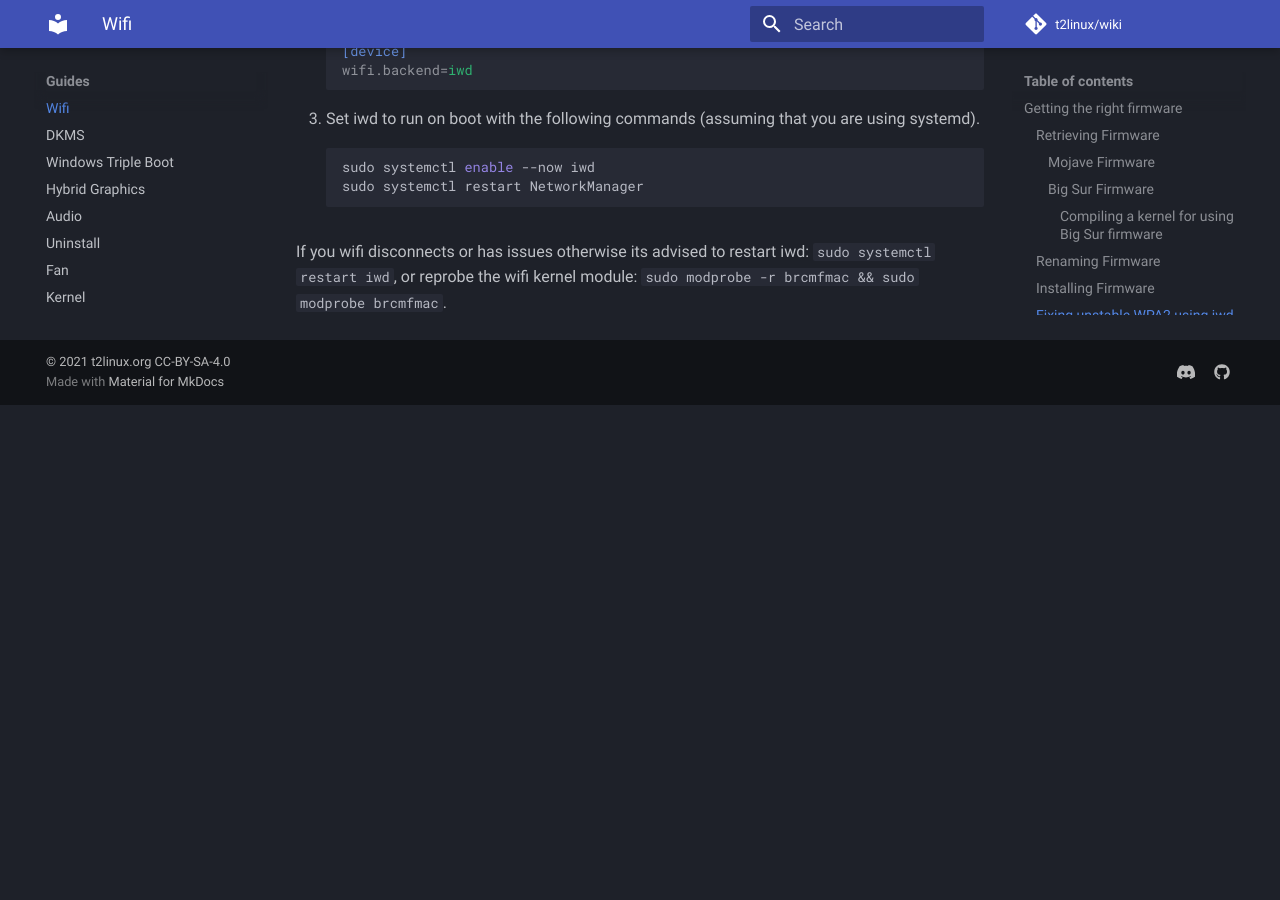
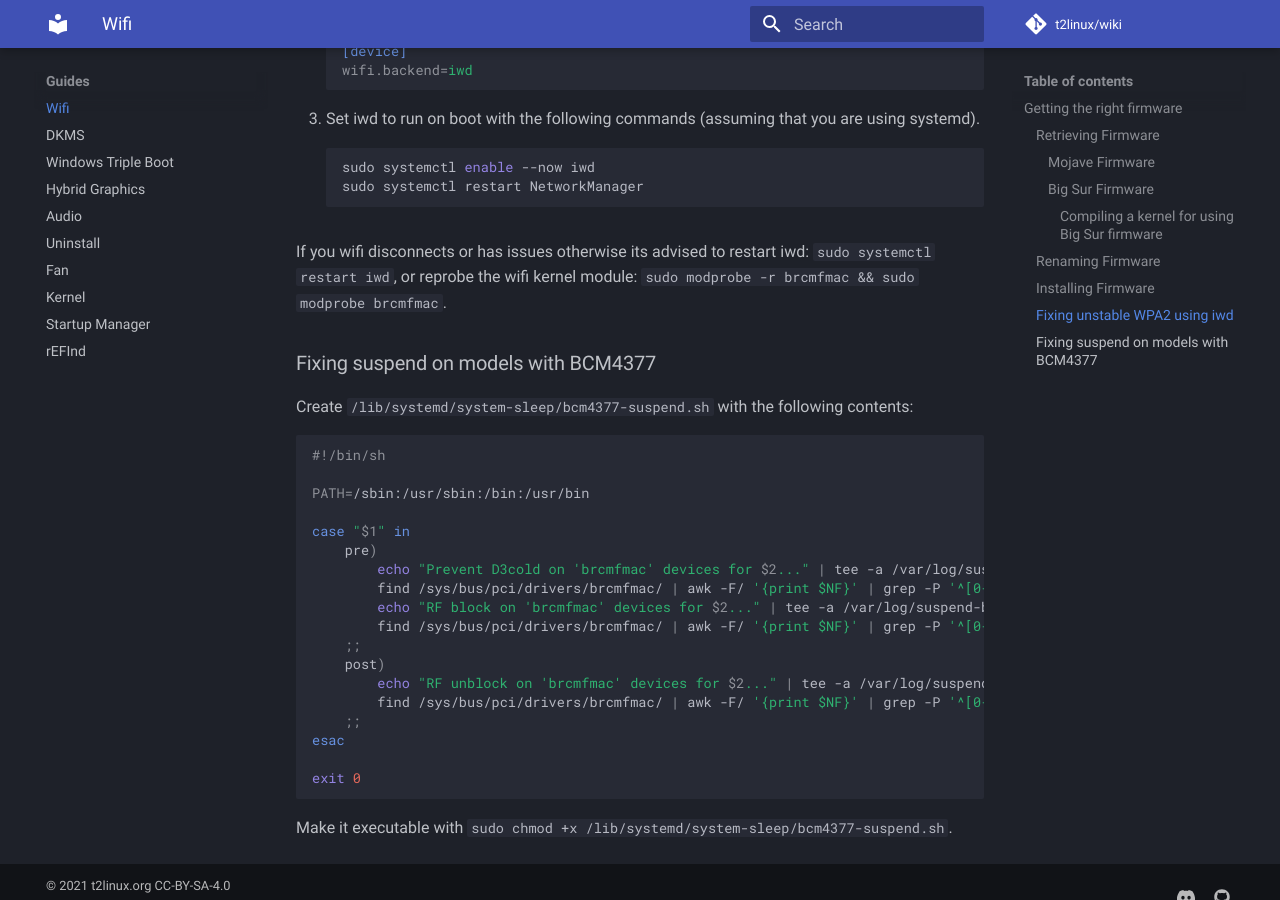
Before and after one commit to t2linux/wiki, an MkDocs documentation site: the page built from docs/guides/wifi.md, in a window 1280 px wide and 900 px high, scrolled down 4110 px. Built offline with MkDocs 1.6.1 and Material for MkDocs 9.7.7, drawn with Linux system fonts in a browser that asks for light colours; comment, search, counter and statistics services are not loaded; before the commit the page ends 4515 px from its top, so only the background shows below that.

Commit message:
wifi: fix for suspend with bcm4377
Thanks to Tremendous Sasquath for this fix. Fixing suspend also needs a kernel patch so this branch shouldn't be merged until that makes its way into jamlam's repo.

````diff
--- a/docs/guides/wifi.md
+++ b/docs/guides/wifi.md
@@ -140,3 +140,30 @@ Instructions in this section might be different for the distribution that you ar
     ```
 
 If you wifi disconnects or has issues otherwise its advised to restart iwd: `sudo systemctl restart iwd`, or reprobe the wifi kernel module: `sudo modprobe -r brcmfmac && sudo modprobe brcmfmac`.
+
+### Fixing suspend on models with BCM4377
+
+Create `/lib/systemd/system-sleep/bcm4377-suspend.sh` with the following contents:
+
+```sh
+#!/bin/sh
+
+PATH=/sbin:/usr/sbin:/bin:/usr/bin
+
+case "$1" in
+	pre)
+		echo "Prevent D3cold on 'brcmfmac' devices for $2..." | tee -a /var/log/suspend-brcm.log
+		find /sys/bus/pci/drivers/brcmfmac/ | awk -F/ '{print $NF}' | grep -P '^[0-9a-f:.]+$' | while read dev; do echo 0 > "/sys/bus/pci/devices/$dev/d3cold_allowed"; done
+		echo "RF block on 'brcmfmac' devices for $2..." | tee -a /var/log/suspend-brcm.log
+		find /sys/bus/pci/drivers/brcmfmac/ | awk -F/ '{print $NF}' | grep -P '^[0-9a-f:.]+$' | while read dev; do find "/sys/bus/pci/devices/$dev/ieee80211/" | grep -P '/phy\d+/rfkill\d+/soft$'; done | while read rfkillsoft; do echo 1 > "$rfkillsoft"; done
+	;;
+	post)
+		echo "RF unblock on 'brcmfmac' devices for $2..." | tee -a /var/log/suspend-brcm.log
+		find /sys/bus/pci/drivers/brcmfmac/ | awk -F/ '{print $NF}' | grep -P '^[0-9a-f:.]+$' | while read dev; do find "/sys/bus/pci/devices/$dev/ieee80211/" | grep -P '/phy\d+/rfkill\d+/soft$'; done | while read rfkillsoft; do echo 0 > "$rfkillsoft"; done
+	;;
+esac
+
+exit 0
+```
+
+Make it executable with `sudo chmod +x /lib/systemd/system-sleep/bcm4377-suspend.sh`.
````
